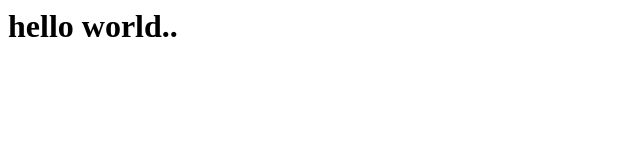
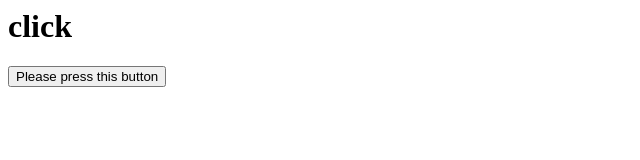
Before and after one commit to swk3087/edxs.ml, a plain HTML site: page index.html in a window 1280 px wide. Shown: the whole page, without its empty margins (0-640 px from the left). Drawn offline with Linux system fonts and the light colour scheme.

Commit message:
Update index.html

```diff
--- a/index.html
+++ b/index.html
@@ -3,6 +3,7 @@
     <title>test</title>
   </head>
   <body>
-    <h1>hello world..</h1>
+    <h1>click</h1>
+    <button>Please press this button</button>
   </body>
 </html>
```
